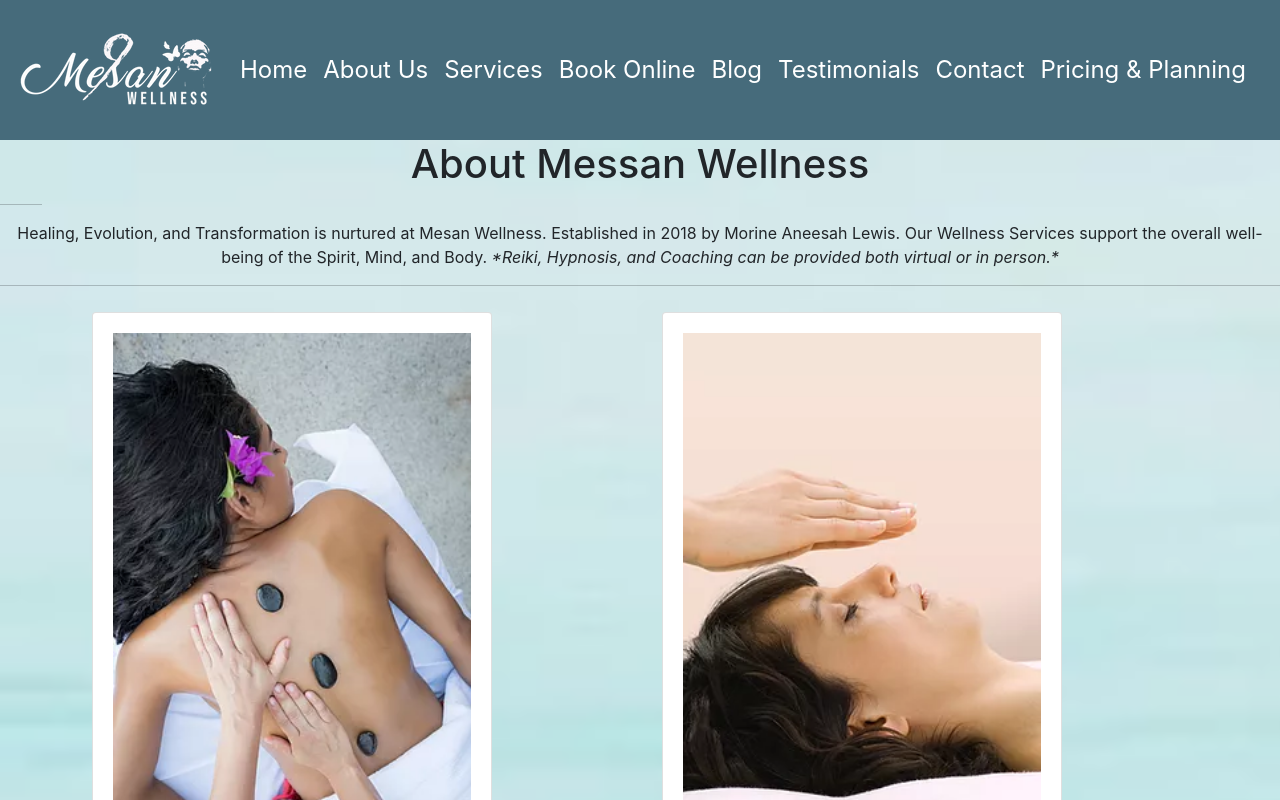
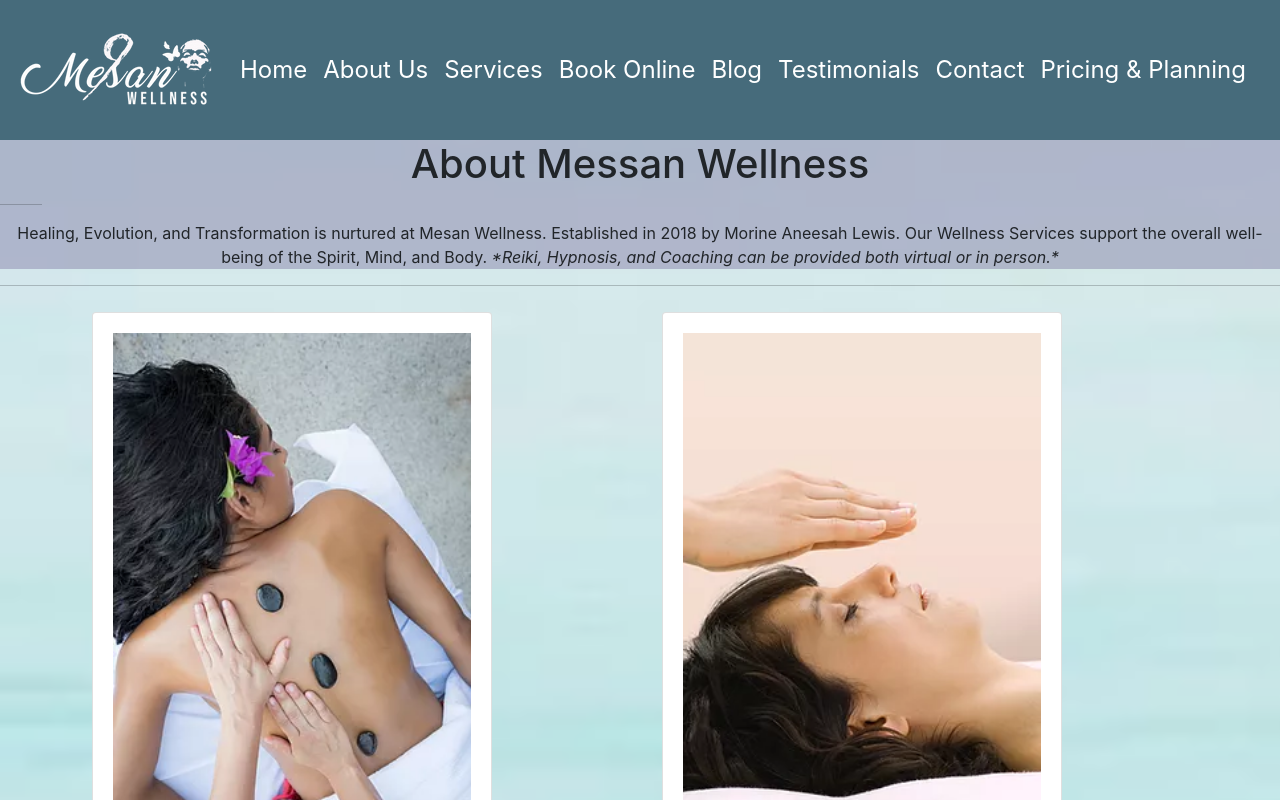
Before and after one commit to brialaws98/messanwellness, a React (Create React App) app: page / in a window 1280 px wide. Shown: the top 800 px of the page. Built offline with nearby package versions, Linux system fonts and the light colour scheme.

Commit message:
Edit name of a container

```diff
--- a/src/App.css
+++ b/src/App.css
@@ -0,0 +1,3 @@
+.aboutMe{
+    background-color: rgba(135, 127, 168, 0.48);
+}
--- a/src/home.js
+++ b/src/home.js
@@ -3,11 +3,13 @@ import Services from "./services";
 import Blog from "./blog";
 import Testimonial from "./testimonials";
 import ContactUs from "./contact";
+import "./App.css";
 
  export default function HomePage () {
      return (
     <div>
-        <h1 class="text-center">
+      <div className="aboutMe">
+           <h1 class="text-center">
             About Messan Wellness
             <hr class="topline" width="42px" />
         </h1>
@@ -18,6 +20,8 @@ import ContactUs from "./contact";
             Spirit, Mind, and Body. <em>*Reiki, Hypnosis, and Coaching can be
             provided both virtual or in person.* </em>
             </p>
+      </div>
+
 
          <hr/>
 
```
